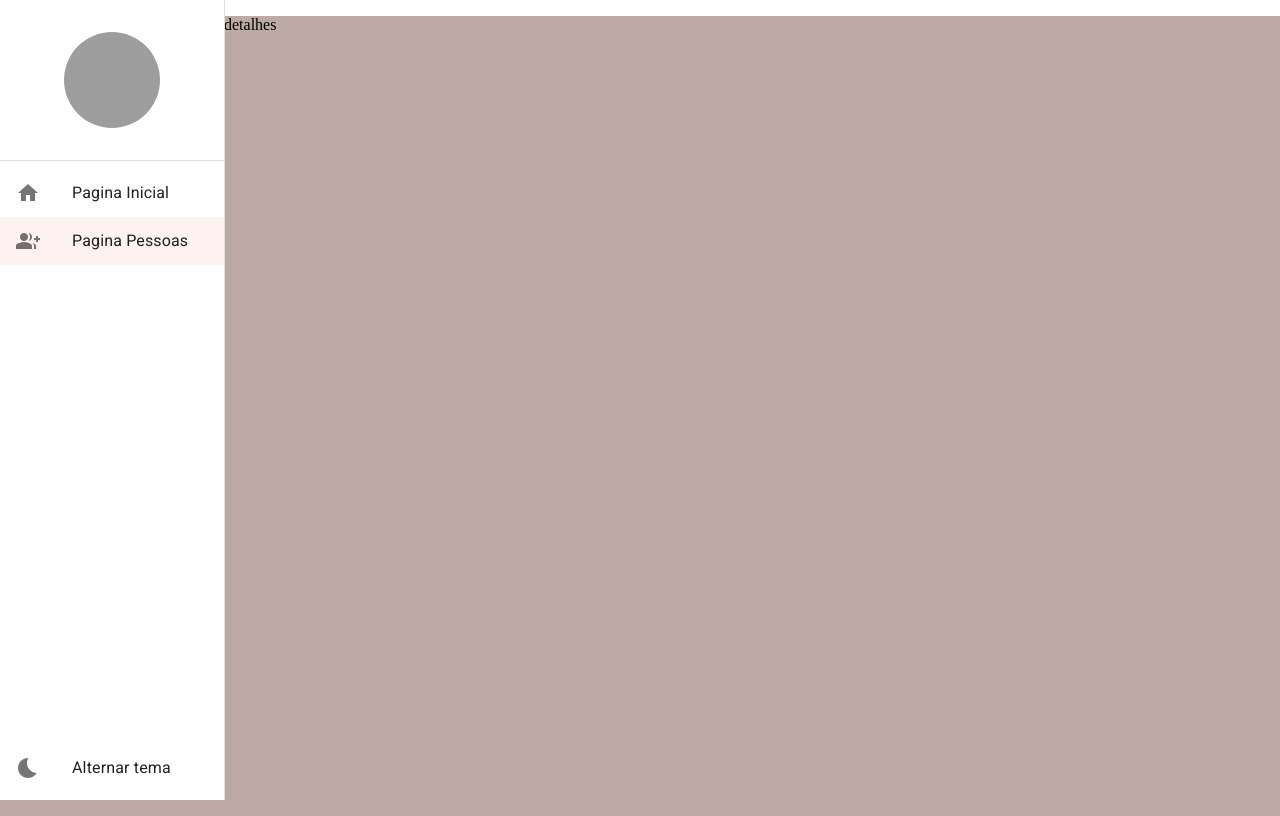
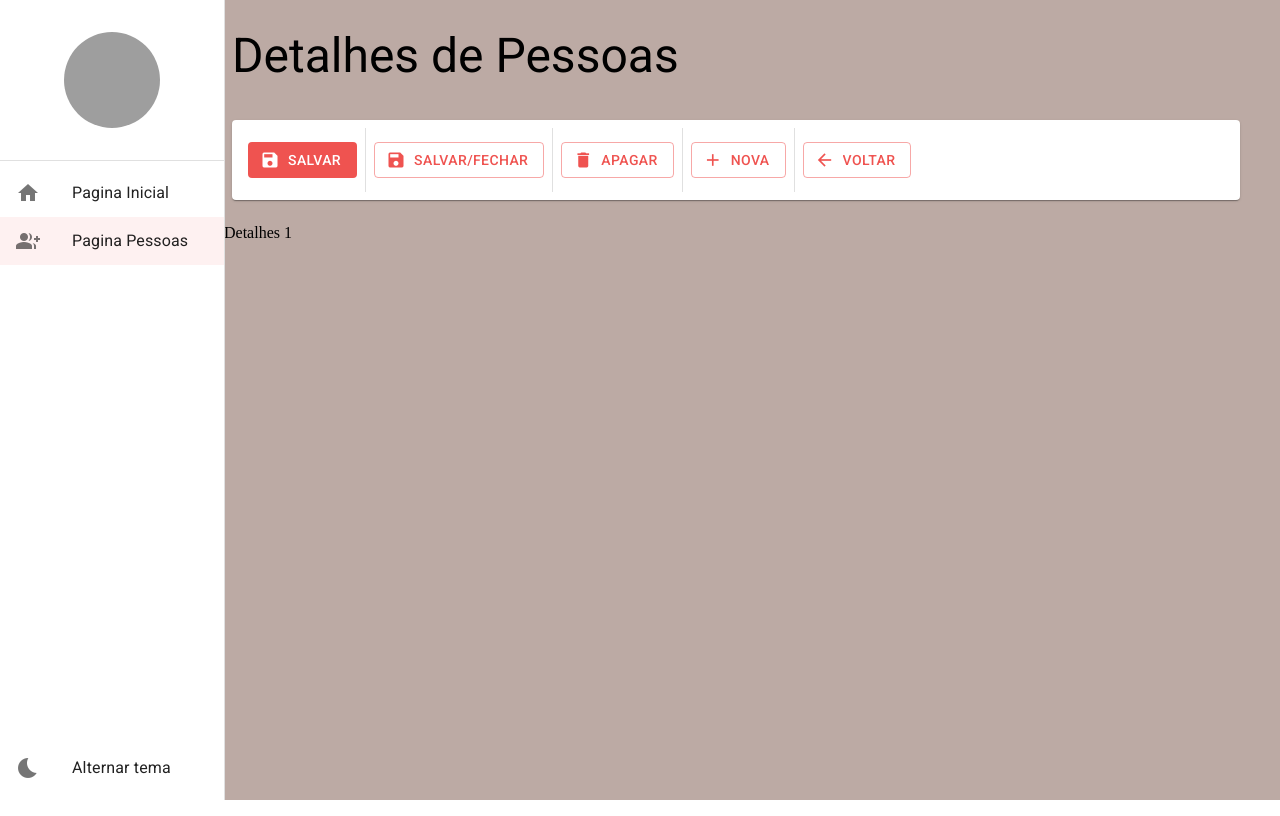
Before and after one commit to RobervanSouza/New-City, a React (Create React App) app in the folder new-city/: page /pessoas/detalhes/1 in a window 1280 px wide. Built offline with nearby package versions, Linux system fonts and the light colour scheme; grey boxes are pictures that could not be loaded.

Commit message:
feat: create pages detalhes

```diff
--- a/new-city/src/pages/index.ts
+++ b/new-city/src/pages/index.ts
@@ -1,2 +1,3 @@
 export * from './dashboard/DashBoard';
 export * from './pessoas/Pessoas';
+export * from './pessoas/DetalhesPessoas';
--- /dev/null
+++ b/new-city/src/pages/pessoas/DetalhesPessoas.tsx
@@ -0,0 +1,47 @@
+import { useEffect } from "react"
+import { useNavigate, useParams } from "react-router-dom"
+import { FerramentasDetalhes } from "../../shared/components"
+import { LayoutePages } from "../../shared/layouts"
+
+
+
+
+export const DetalhesPessoas: React.FC = () =>{
+    const { id = 'nova'} = useParams<'id'>() // esse id e mesmo das rotas
+
+    const navigate = useNavigate()
+
+    useEffect(() => {
+
+        return () => {
+
+        }
+    }, []);
+
+    const handleSave = () => {
+
+    }
+    const handleDelete = () => {
+
+    }
+return (
+  <LayoutePages
+    titulo="Detalhes de Pessoas"
+    barraDeFerramentas={
+      <FerramentasDetalhes
+        textoBotaoNovo="Nova"
+        mostrarBotaoNovo={id !== "nova"} // o botão so aparece se for usuario para editar, se for nava não aparece
+        mostrarBotaoApagar={id !== "nova"}
+
+        mostrarBotaoSalvaFechar
+        aoclicarApagar={() => {}}
+        aoclicarNovo={() => navigate('/pessoas/detalhes/nova')}
+        aoclicarSalvar={() => {}}
+        aoclicarSalvarFechar={() => {}}
+        aoclicarVoltar={() =>navigate('/pessoas')}
+      />
+    }>
+    <p>Detalhes {id}</p>
+  </LayoutePages>
+);
+}
--- a/new-city/src/pages/pessoas/Pessoas.tsx
+++ b/new-city/src/pages/pessoas/Pessoas.tsx
@@ -85,6 +85,7 @@ export const Pessoas: React.FC = () => {
           <FerramentasDaListagem
             mostrarInputBusca // poderia colocar true, mas o react intende que e true
             textoBotaoVovo="Nova"
+            clicarNovo={() => navigate('/pessoas/detalhes/nova')}
             textoBusca={busca}
             mudarTextoBusca={(texto) =>
               setSerchParams({ busca: texto, pagina: "1" }, { replace: true })
--- a/new-city/src/routes/index.tsx
+++ b/new-city/src/routes/index.tsx
@@ -1,6 +1,6 @@
 import { useEffect } from "react";
 import { Routes, Route} from "react-router-dom";
-import { DashBoard, Pessoas } from "../pages";
+import { DashBoard, DetalhesPessoas, Pessoas } from "../pages";
 import { useDrawerContext } from "../shared/contexts";
 
 
@@ -27,7 +27,7 @@ export const AppRouter = () => {
     <Routes>
       <Route path="/pagina-inicial" element={<DashBoard />} />
       <Route path="/pessoas" element={<Pessoas/>} />
-      <Route path="/pessoas/detalhes/:id" element= {<p>detalhes</p>} />
+      <Route path="/pessoas/detalhes/:id" element= {<DetalhesPessoas/>} />
       <Route
       //  path="*"  element={<Navigate to={"/pagina-inicial"} />} //e para renderizar a pagina inicial, caso coloque outros nomes na pagina
       />
```
